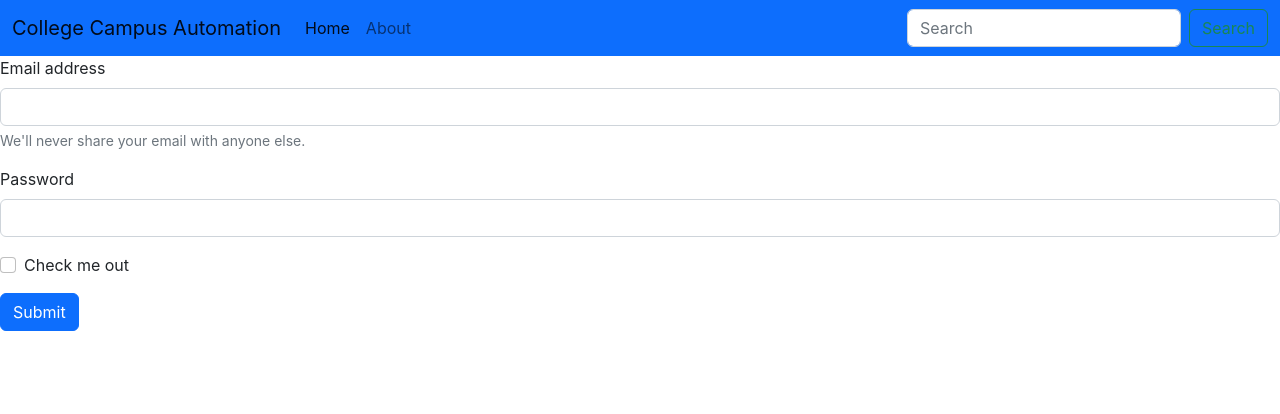
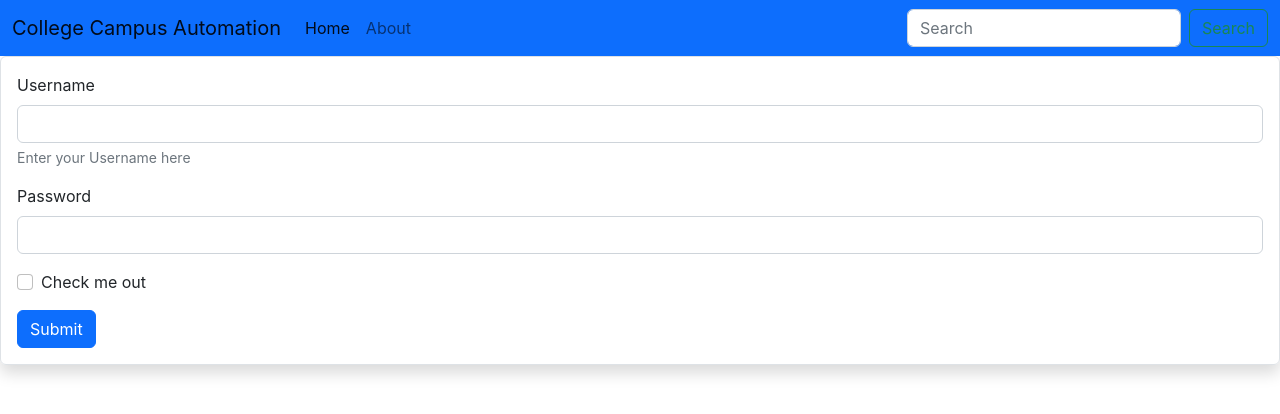
Before and after one commit to ShadowMonarch9871/College-Automation, a React (Create React App) app in the folder frontend/: page / in a window 1280 px wide. Shown: the top 414 px of the page. Built offline with nearby package versions, Linux system fonts and the light colour scheme.

Commit message:
removed name

```diff
--- a/frontend/src/Navbar.js
+++ b/frontend/src/Navbar.js
@@ -1,5 +1,4 @@
 import React from "react";
-// my name is Anmol
 export default function navbar() {
   return (
     <nav className="navbar navbar-expand-lg bg-primary">
--- a/frontend/src/form.js
+++ b/frontend/src/form.js
@@ -3,38 +3,34 @@ import React from "react";
 export default function form() {
   return (
     <>
-      <form>
-        <div class="mb-3">
-          <label for="exampleInputEmail1" class="form-label">
-            Email address
+      <form className="border shadow p-3 rounded">
+        <div className ="mb-3">
+          <label htmlFor="username" className="form-label">
+            Username
           </label>
-          <input
-            type="email"
-            class="form-control"
-            id="exampleInputEmail1"
-            aria-describedby="emailHelp"
-          />
-          <div id="emailHelp" class="form-text">
-            We'll never share your email with anyone else.
+          <input type="text" className="form-control" id="username" />
+          <div id="emailHelp" className="form-text">
+            Enter your Username here
           </div>
         </div>
-        <div class="mb-3">
-          <label for="exampleInputPassword1" class="form-label">
+        <div className="mb-3">
+          <label htmlFor="password" className="form-label">
             Password
           </label>
+          <input type="text" className="form-control" id="password" />
+        </div>
+
+        <div className="mb-3 form-check">
           <input
-            type="password"
-            class="form-control"
-            id="exampleInputPassword1"
+            type="checkbox"
+            className="form-check-input"
+            id="exampleCheck1"
           />
-        </div>
-        <div class="mb-3 form-check">
-          <input type="checkbox" class="form-check-input" id="exampleCheck1" />
-          <label class="form-check-label" for="exampleCheck1">
+          <label className="form-check-label" htlmFor="exampleCheck1">
             Check me out
           </label>
         </div>
-        <button type="submit" class="btn btn-primary">
+        <button type="submit" className="btn btn-primary">
           Submit
         </button>
       </form>
```
